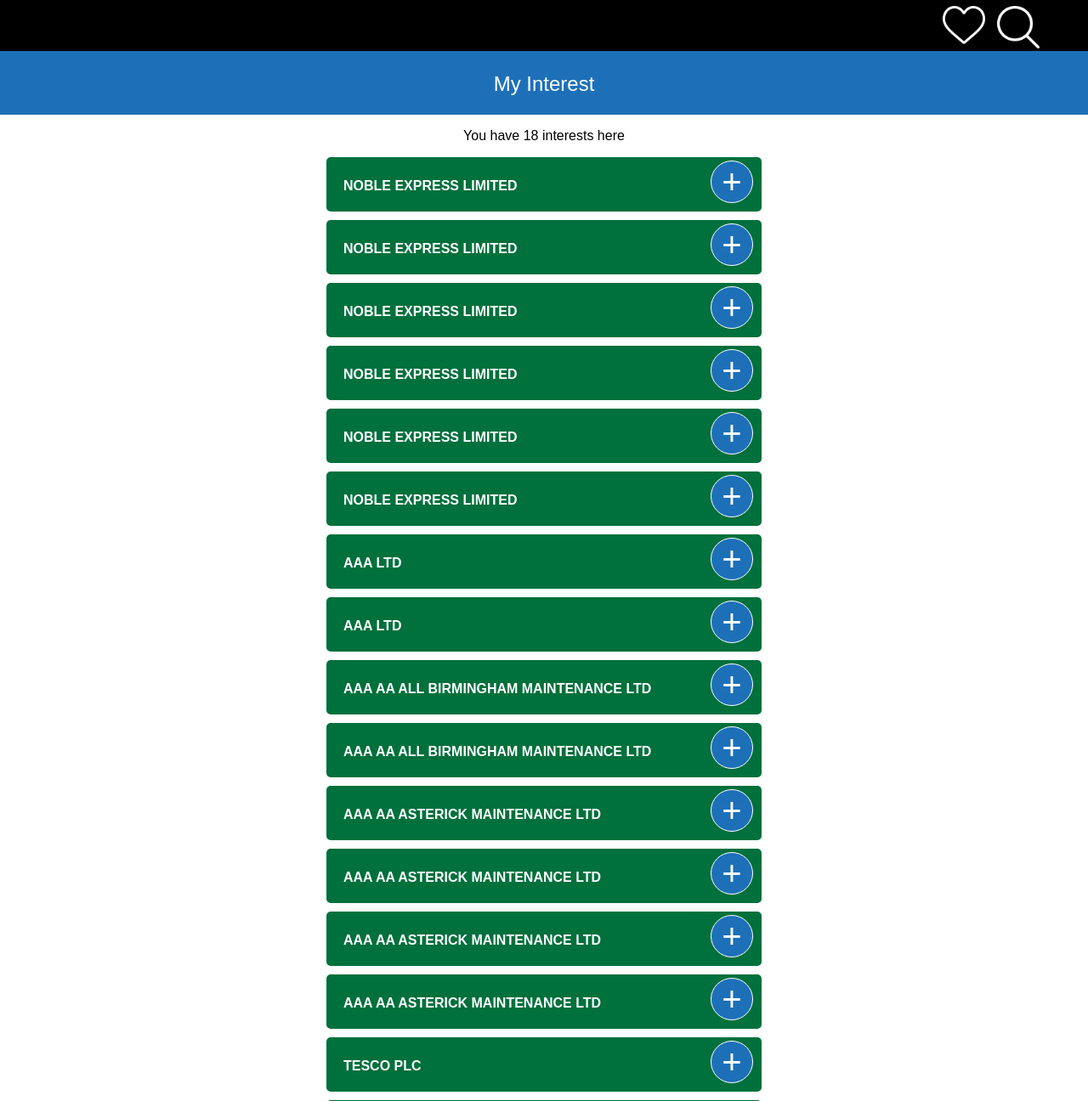
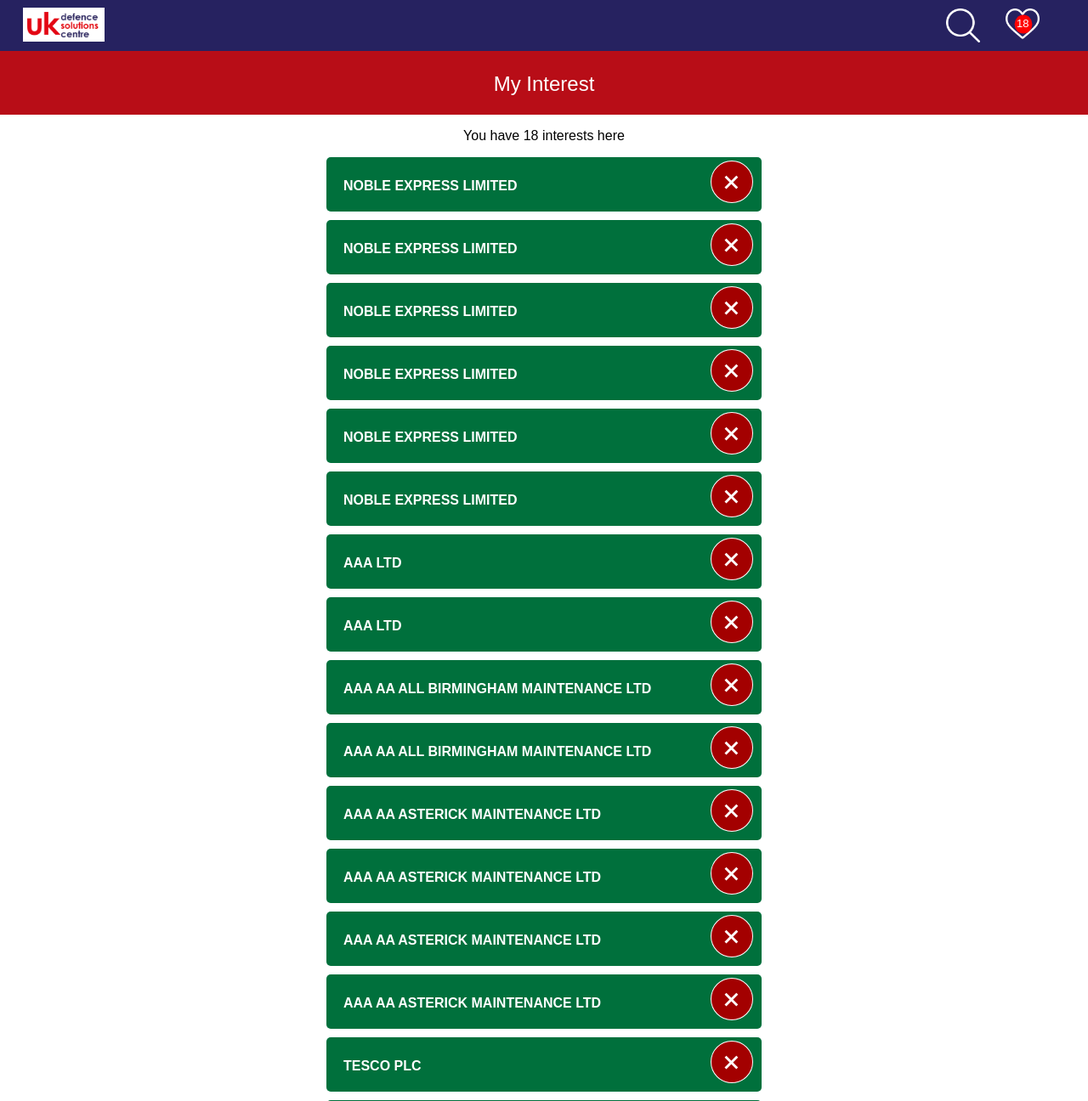
Before and after one commit to sejamark1/Company-Search, a Flask app: page /interest in a window 1280 px wide. Shown: the top 1296 px of the page at 85% size. Run offline with Flask 2, Linux system fonts and the light colour scheme; data comes from the database, SQL or seed files in the repository; both versions use the stored data as it was after the commit.

Commit message:
Fixed issues

```diff
--- a/app.py
+++ b/app.py
@@ -9,10 +9,13 @@
 from flask import Flask, render_template, url_for, request, jsonify, redirect
 from flask_sqlalchemy import SQLAlchemy
 from flask_marshmallow import Marshmallow
-import os, json, sys, requests
+import os, json, sys, requests, time
 from django.shortcuts import redirect
 
+
 from myfiles.templateReturns import *
+from myfiles.inputSearchResults import *
+
 
 
 
@@ -78,15 +81,6 @@
     return search_result
 
 
-def write_search_result(data):
-    with open("search.txt", "w") as searchFile:
-        searchFile.write(data)
-
-def read_search_result():
-    with open("search.txt", "r") as searchFile:
-        return searchFile.read()
-
-
 
 #Get the searched result and displays it here.
 @app.route('/', methods=['GET', 'POST'])
@@ -95,8 +89,8 @@
         write_search_result(str(request.form["company_search_content"]))
         query_search_result = str(request.form["company_search_content"])
         search_result = get_search_results_from_API(query_search_result)
-        return returnSearchPageTemplate(search_result)
-    return render_template("index.html", companies = [])
+        return returnSearchPageTemplate(search_result,"",get_interest_from_database())
+    return render_template("index.html", companies = [], numOfInterest = len(get_interest_from_database()))
 
 
 
@@ -113,10 +107,10 @@
         db.session.commit()
         query_search_result = read_search_result() #
         search_result = get_search_results_from_API(query_search_result)
-        return returnSearchPageTemplate(search_result)
+        return returnSearchPageTemplate(search_result, str(companyName + "Added to your interest!"),get_interest_from_database() )
     except:
         search_result = get_search_results_from_API(query_search_result)
-        return returnSearchPageTemplate(search_result)
+        return returnSearchPageTemplate(search_result, str(companyName + " " + "Added to your interest!"),get_interest_from_database())
 
     # return company_schema.jsonify(new_company)
 
@@ -139,12 +133,17 @@
         db.session.commit()
         Flask.flash(f"Sucessfully Deleted!")
         #return Flask.redirect(url_for("interest"))
+        time.sleep(10)
         return returnInterestTemplate(get_interest_from_database(), "Sucessfully deleted!")
     except:
         return returnInterestTemplate(get_interest_from_database(), "Sucessfully deleted!")
 
 
 
-#SERVER
+
+
+
+
+
 if __name__ == "__main__":
     app.run(debug=True)
--- a/myfiles/templateReturns.py
+++ b/myfiles/templateReturns.py
@@ -7,5 +7,5 @@
 #TEMPLATED RETURN
 def returnInterestTemplate(dataFromDatabase, delMsg):
     return render_template("interest.html", interests = dataFromDatabase, deleteMessage=delMsg, numOfInterest = len(dataFromDatabase))
-def returnSearchPageTemplate(search_result):
-    return render_template("index.html", resultCount = len(search_result['items']) , companies = search_result['items'])
+def returnSearchPageTemplate(search_result, msg="", dataFromDatabase="0"):
+    return render_template("index.html", resultCount = len(search_result['items']) , companies = search_result['items'], infoMessage = msg, numOfInterest = len(dataFromDatabase))
--- a/search.txt
+++ b/search.txt
@@ -1 +1 @@
-adf
+asdf
--- a/static/css/main.css
+++ b/static/css/main.css
@@ -4,27 +4,41 @@
     font-family: Arial, Helvetica, sans-serif
 
 }
+a{
+    text-decoration: none;
+}
 
 
 header{
     width: 100%;
     height: 60px;
-    background: black;
+    background: #262260;
 
 }
 #icons{
     position: absolute;
+    width: 100%;
     right: 50px;
     display: flex;
+    padding-top: 3px;
 }
  #interest_icon{
-    right: 100px;
     padding: 7px;
     cursor: pointer;
 }
+.logo{
+    position: relative;
+    left: 70px;
+}
+.logo > a > #img_logo{
+    height: 30px;
+    background: white;
+    padding: 5px;
+    margin-top: -1px;
+}
 
 #interest_icon > a > img{
-    height: 50px;
+    height: 40px;
     transition: 0.5s all ease-out;
 }
 
@@ -46,7 +60,7 @@
 #content > #search-bar > h2{
     margin: 0 auto;
     text-align: center;
-    background-color: #1d70b8;
+    background-color: #b5000bf2;
     color: white;
     height: 50px;
     padding-top: 25px;
@@ -68,9 +82,11 @@
     height: 45px;
     margin-left: -6px;
     width: 100px;
-    background: #1d70b8;
+    background: #4d45c1;
     color: white;
     font-weight: 700;
+    border: none;
+    cursor: pointer;
 }
 
 
@@ -106,18 +122,20 @@
     padding-left: 20px;
 }
 
-#search-result > center > a>button{
+#search-result > center > a > button{
     position: absolute;
     right: 10px;
     height: 50px;
     width: 50px;
     border-radius: 100px;
-    background: #1d70b8;
     border: 1px solid white;
     color: white;
     font-size: 40px;
     cursor: pointer;
     transition: 0.5s all ease-out;
+}
+#search-result > center > a > #btn_to_add{
+    background: #1d70b8;
 }
 #search-result > center > #btn_to_add:hover{
     transform: scale(0.9);
@@ -140,8 +158,26 @@
 }
 
 #btn_to_remove{
-    transform: rotate(0deg);
+    transform: rotate(45deg);
+    background: #a30000;
+
 }
 #btn_to_remove:hover{
-    transform: rotate(45deg);
+    background: #b10000;
+
 }
+
+#interest_count{
+    height: 15px;
+    width: 15px;
+    background: red;
+    text-align: center;
+    border-radius: 100%;
+    margin: -34px 0 0 13px;
+    font-size: 10px;
+    color: white;
+    padding-right: 1px;
+    padding-top: 2px;
+    transform: scale(1.3);
+
+}
--- a/template/base.html
+++ b/template/base.html
@@ -12,15 +12,19 @@
     <header>
         <!-- ICONS -->
         <div id="icons">
-            <div  id="interest_icon">
-                <a href="/interest">
-                    <img src="{{url_for('static', filename='images/interest.png')}}" alt="">
+            <div class="logo" id="interest_icon">
+                <a href="/">
+                    <img id="img_logo" src="{{url_for('static', filename='images/ukdsc.png')}}" alt="">
                 </a>
             </div>
-            <div  style="right:160px" id="interest_icon">
+            {%block div%}
+            {%endblock%}
+
+            <div  style="right: 70px;position: absolute;" id="interest_icon">
                 <a href="/">
-                    <img src="{{url_for('static', filename='images/search.png')}}" alt="">
+                    <img id="tBarIcon" src="{{url_for('static', filename='images/search.png')}}" alt="">
                 </a>
+
             </div>
         </div>
 
--- a/template/interest.html
+++ b/template/interest.html
@@ -9,6 +9,15 @@
 
 {%endblock%}
 
+
+{%block div%}
+<div style=" position: absolute; right: 0; " id="interest_icon">
+    <a href="/interest">
+        <img id="tBarIcon" src="{{url_for('static', filename='images/interest.png')}}" alt="">
+        <div id="interest_count">{{numOfInterest}}</div>
+    </a>
+</div>
+{%endblock%}
 <!-- BODY TAG -->
 
 {%block body%}
```
Also changed, not shown: myfiles/CompanyIntersts.py (deleted, +0 -10 lines), myfiles/inputSearchResults.py (added, +8 -0 lines), template/index.html (+24 -0 lines), db.sqlite, static/images/ukdsc.png (added).
